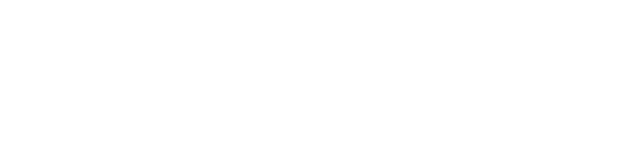
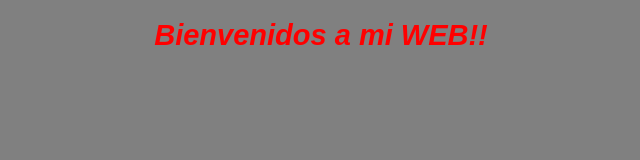
Before and after one commit to juank329/CSS, a plain HTML site: page index.html in a window 1280 px wide. Shown: the whole page, without its empty margins (319-959 px from the left). Drawn offline with Linux system fonts and the light colour scheme.

Commit message:
seañade estilo añ h1 y al body

```diff
--- a/index.css
+++ b/index.css
@@ -0,0 +1,12 @@
+body{
+    background-color: grey;
+
+}
+
+h1{
+    text-align: center;
+    color: red;
+    font-size: 29px;
+    font-family: Arial, Helvetica, sans-serif;
+    font-style: italic;
+}
--- a/index.html
+++ b/index.html
@@ -7,6 +7,7 @@
     <title>Preparacion</title>
     <link rel="stylesheet" type="text/css" href="index.css">
 <body>
+    <h1>Bienvenidos a mi WEB!!</h1>
 
 </body>
 </html>
```
